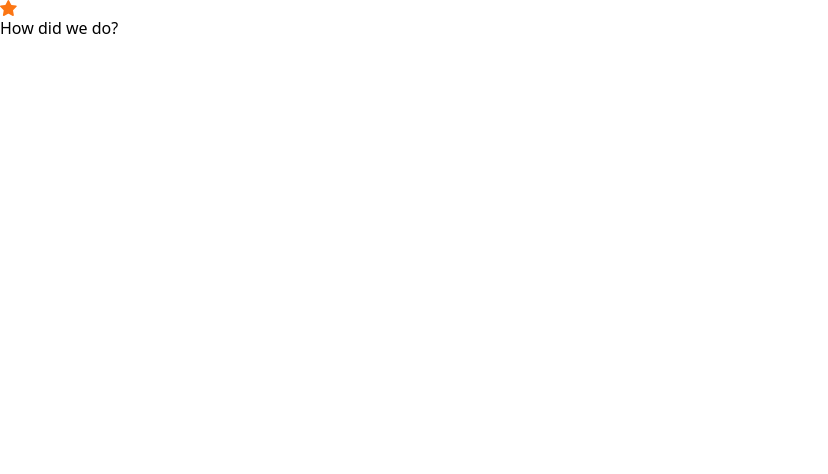
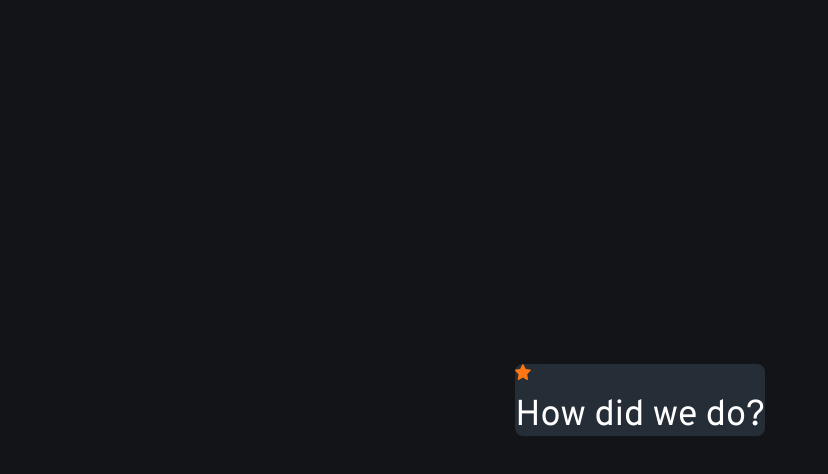
Before and after one commit to lavollmer/interactive-rating-component, a React (Vite) app: page / in a window 1280 px wide. Shown: the top 474 px of the page, without its empty margins (0-828 px from the left). Built offline with nearby package versions, Linux system fonts and the light colour scheme.

Commit message:
updating the background and styling

```diff
--- a/src/App.css
+++ b/src/App.css
@@ -0,0 +1,8 @@
+.screen {
+    display:flex;
+    height: 100vh;
+    width: 100vw;
+    justify-content: center;
+    align-items: center;
+    background-color: very-dark-blue;
+}
--- a/src/App.jsx
+++ b/src/App.jsx
@@ -4,12 +4,14 @@ import IconStar from "../src/assets/icon-star.svg";
 function App() {
   return (
     <>
-      <div>
-        <div>
-          <img src={IconStar} alt="icon-star" />
-        </div>
-        <div>
-          <h1>How did we do?</h1>
+      <div className="font-overpass bg-very-dark-blue screen">
+        <div className="flex flex-col bg-dark-blue rounded-lg">
+          <div className="bg-dark-blue rounded-full h-8 w-8">
+            <img src={IconStar} alt="icon-star" className="h-4 w-4" />
+          </div>
+          <div>
+            <h1 className="text-white text-4xl">How did we do?</h1>
+          </div>
         </div>
       </div>
     </>
```
